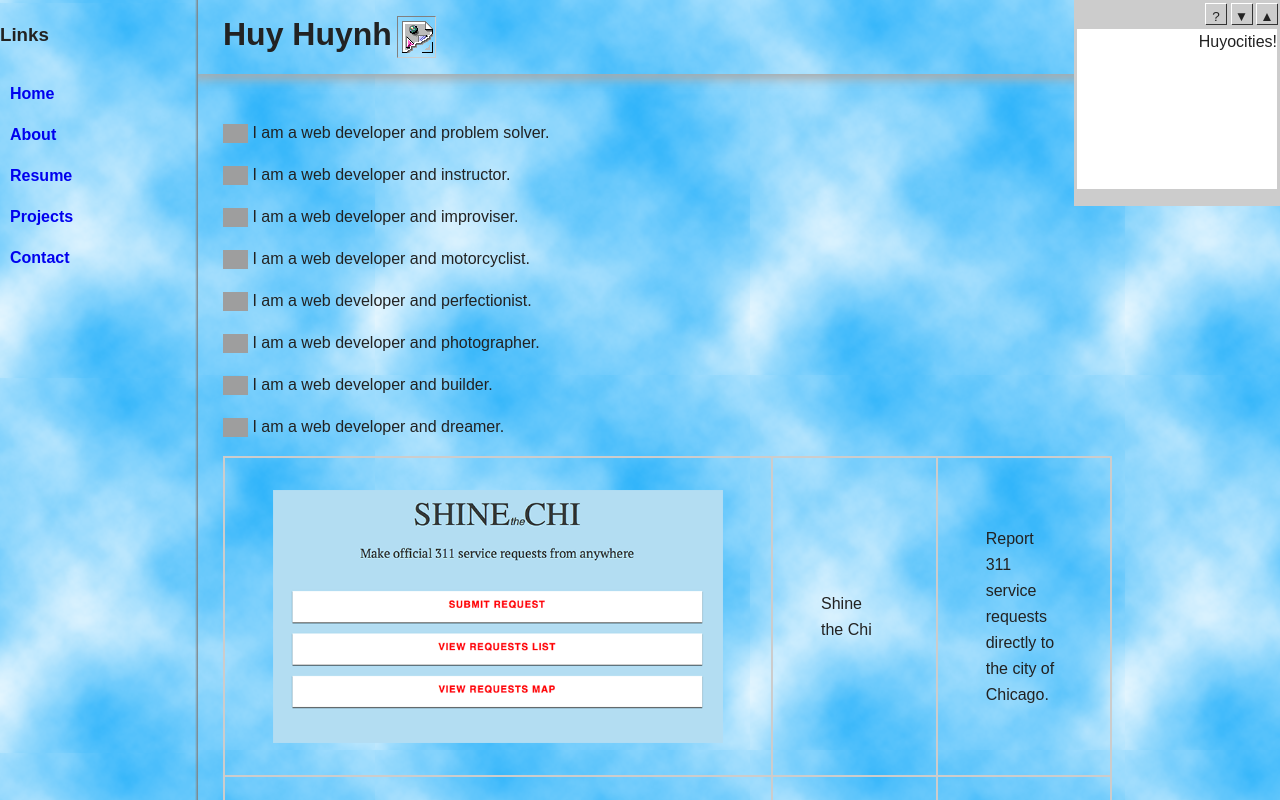
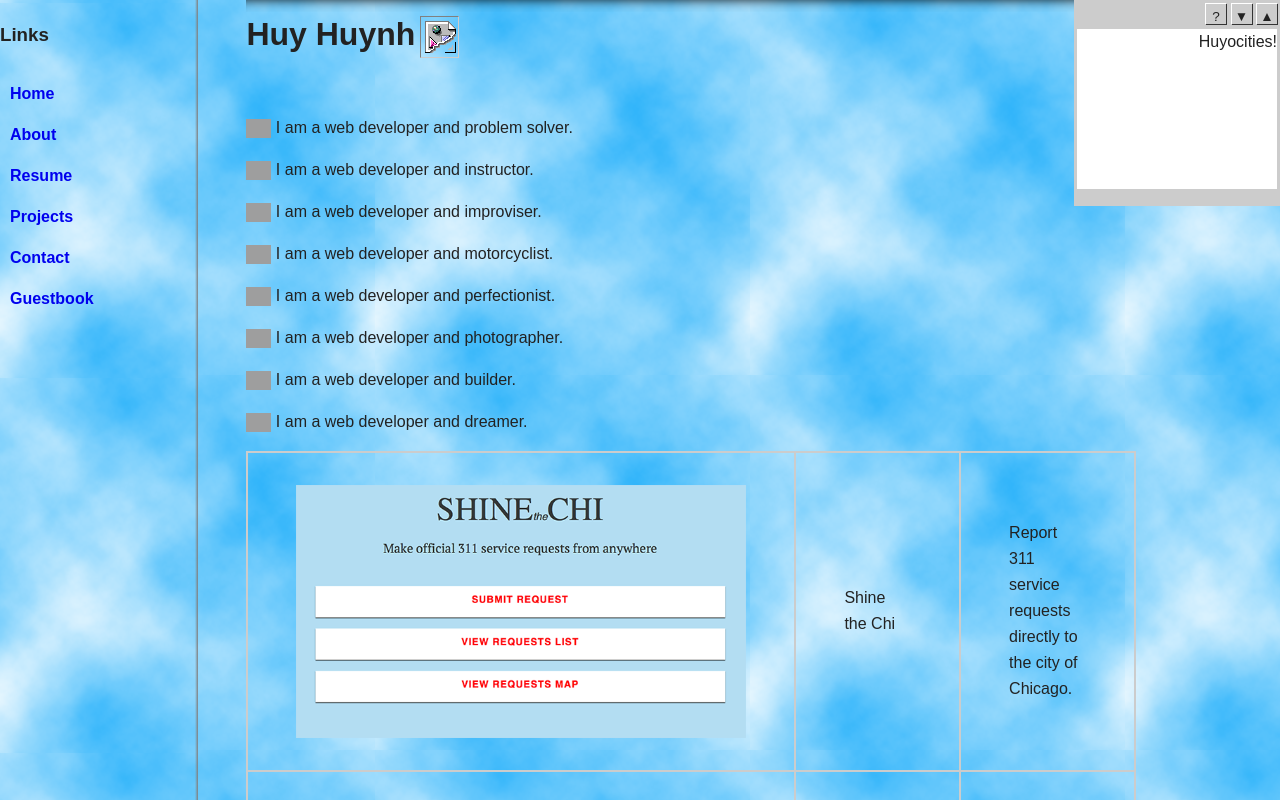
Before and after one commit to huyhuynh408/geotheme, a plain HTML site: page index.html in a window 1280 px wide. Shown: the top 800 px of the page. Drawn offline with nearby package versions, Linux system fonts and the light colour scheme; grey boxes are pictures that could not be loaded; a web font is replaced by a local one.

Commit message:
header style

```diff
--- a/css/main.css
+++ b/css/main.css
@@ -141,6 +141,12 @@ nav a:hover {
     border-bottom: 1px solid #ccc;
 }
 
+header {
+    height: 12px;
+    border: 0;
+    box-shadow: inset 0 12px 12px -12px rgba(0, 0, 0, 0.9);
+}
+
 /* ==========================================================================
    Media Queries
    ========================================================================== */
@@ -176,17 +182,6 @@ nav a:hover {
 
 @media only screen and (min-width: 768px) {
 
-/* ====================
-    WIDE: CSS3 Effects
-   ==================== */
-
-    .header-container,
-    .main aside {
-        -webkit-box-shadow: 0 5px 10px #aaa;
-           -moz-box-shadow: 0 5px 10px #aaa;
-                box-shadow: 0 5px 10px #aaa;
-    }
-
 /* ============
     WIDE: Menu
    ============ */
@@ -217,10 +212,10 @@ nav a:hover {
     Maximal Width
    =============== */
 
-    .wrapper {
-        width: 1026px; /* 1140px - 10% for margins */
+   /* .wrapper {
+        width: 1026px;  1140px - 10% for margins
         margin: 0 auto;
-    }
+    }*/
 }
 
 /* ==========================================================================
--- a/index.html
+++ b/index.html
@@ -32,6 +32,7 @@
                     <li><a href="#">Resume</a></li>
                     <li><a href="#">Projects</a></li>
                     <li><a href="#">Contact</a></li>
+                    <li><a href="#">Guestbook</a></li>
                 </ul>
             </nav>
         </div>
```
